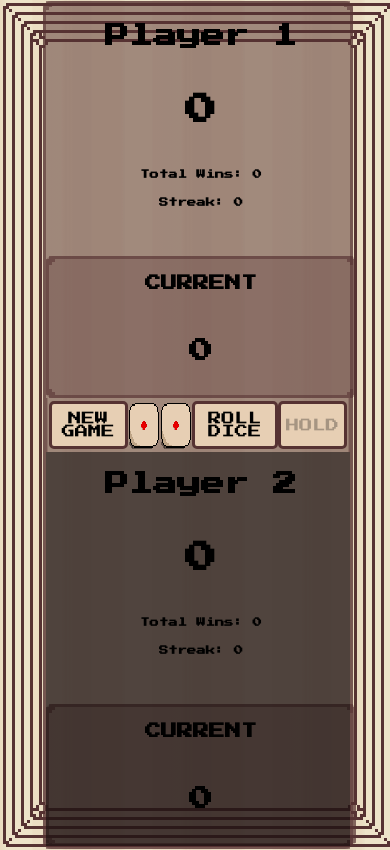
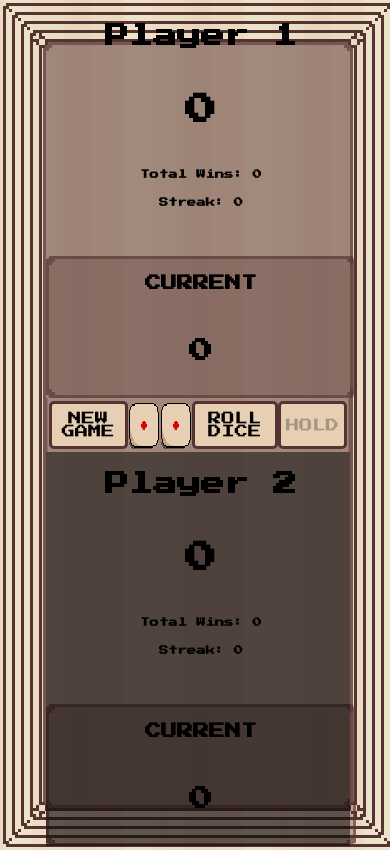
Before and after one commit to MisterNooblet/weekend_assigment5_dice_game, a plain HTML site: page index.html in a window 390 px wide. Both pictures are taken after a click on the button "2 PLAYERS". Drawn offline with Linux system fonts and the light colour scheme.

Commit message:
mobile height

```diff
--- a/assets/css/mobile.css
+++ b/assets/css/mobile.css
@@ -17,8 +17,8 @@ body {
 #game-container {
   display: flex;
   flex-direction: column;
-  /* height: 90vh;
-  width: 100vw; */
+  height: 90vh;
+  /* width: 100vw;  */
   margin: 40px;
 }
 .player-card {
```
